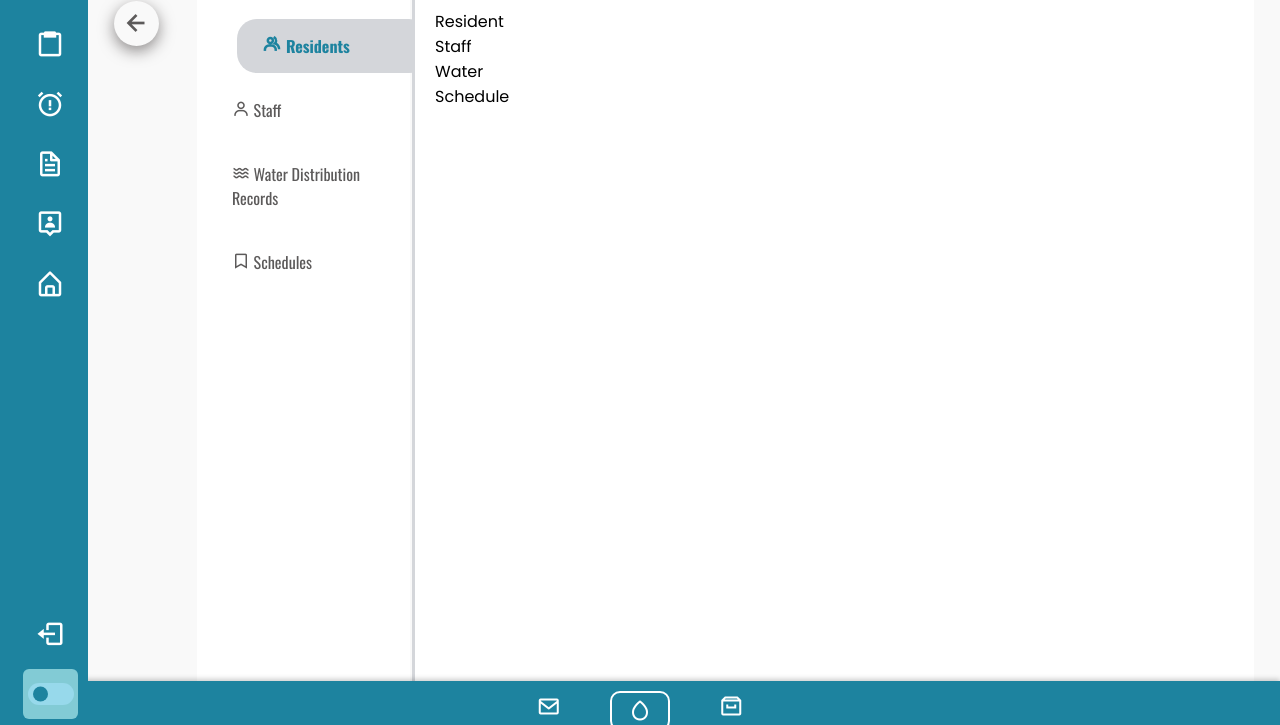
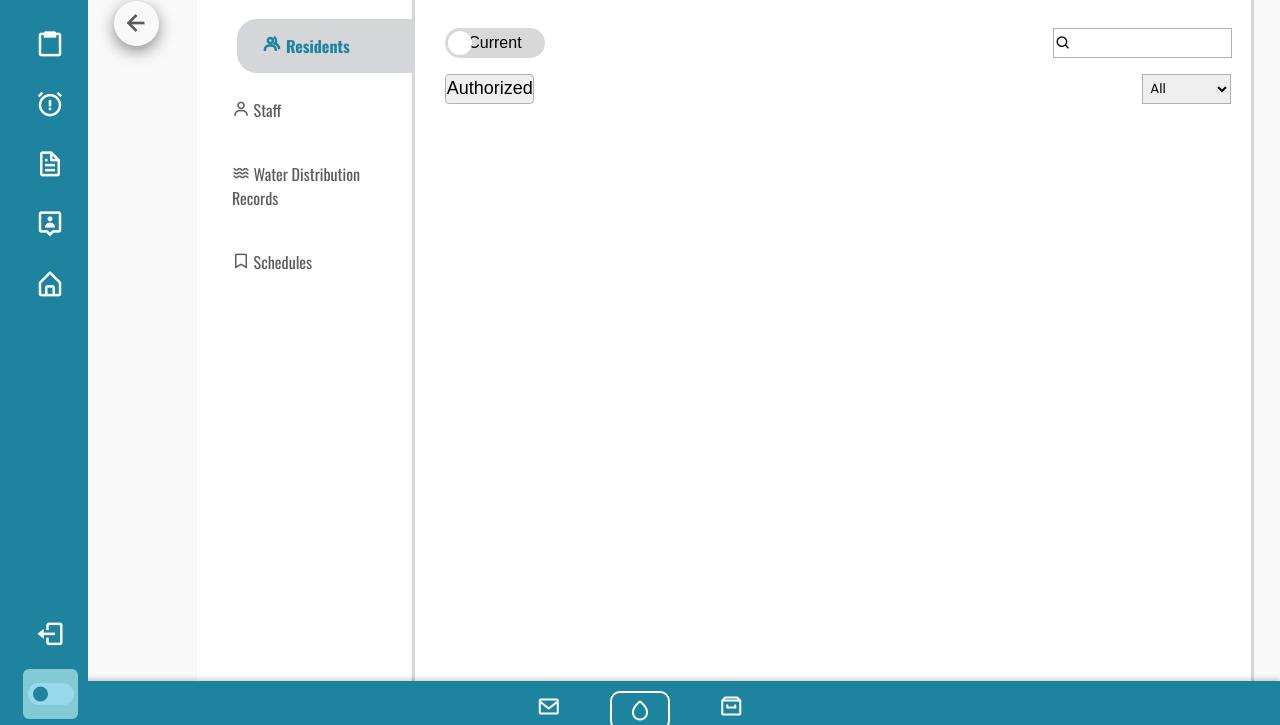
Before and after one commit to Jeem11/SolarydroSync, a website: page WebApp_Admin/F_Records_Res.html in a window 1280 px wide. Shown: the part 75-800 px from the top of the page. Drawn offline with nearby package versions, Linux system fonts and the light colour scheme; a web font is replaced by a local one.

Commit message:
modified:   WebApp_Admin/C_Navigation.html 	modified:   WebApp_Admin/E_AcctSetting.html 	modified:   WebApp_Admin/F_RecordsCon_Style.css 	modified:   WebApp_Admin/F_Records_Res.html 	new file:   WebApp_Admin/F_ResidentCon_Script.js

```diff
--- a/WebApp_Admin/F_RecordsCon_Style.css
+++ b/WebApp_Admin/F_RecordsCon_Style.css
@@ -41,7 +41,7 @@
     padding: 20px;
     box-sizing: border-box;
     background-color: white;
-    border-left: 3px solid #d4d6da;
+    border: 3px solid #d4d6da;
     right: 2px;
     overflow-y: auto;
     color: black;
@@ -122,3 +122,140 @@
     color: #5C5A5A; /* Maintain inactive button color */
     background: white; /* Keep inactive button background */
 }
+
+/*Div Pages */
+
+/*Resident */
+
+.resident-container{
+    display: block;
+}
+
+.residentnav {
+    display: grid;
+    justify-content: space-between;
+    align-items: center;
+    grid-template-columns: 1fr 0.3fr;
+    gap: 20px;
+    margin-top: 2%;
+    width: 100%;
+    /*border: 1px solid black; */
+}
+
+.restoggle {
+    display: none; /* Hide the checkbox */
+}
+
+.rToggleLbl {
+    display: inline-block;
+    width: 100px; /* Increased width for label text */
+    height: 30px;
+    background-color: #d8d8d8;
+    border-radius: 15px;
+    position: relative;
+    cursor: pointer;
+    margin-left: 10px;
+    text-align: center;
+    font-family: "Agdasima", sans-serif;
+    font-style: normal;
+    font-weight: 200;
+    color: rgb(0, 0, 0);
+    line-height: 30px;
+    transition: background-color 0.3s;
+}
+
+.rToggleLbl::after {
+    content: '';
+    position: absolute;
+    top: 3px;
+    left: 3px;
+    width: 24px;
+    height: 24px;
+    background-color: rgb(255, 255, 255);
+    border-radius: 50%;
+    transition: transform 0.3s;
+}
+
+.restoggle:checked + .rToggleLbl {
+    background-color: #c0c0c0;
+}
+
+.restoggle:checked + .rToggleLbl::after {
+    transform: translateX(70px);
+}
+
+.residentnav .famSearch{
+    margin-right: 0;
+    border: none;
+    width: 100%;
+    outline: none;
+}
+
+.residentnav i {
+    display: flex;
+    padding-left: 1%;
+    align-items: center;
+    border: 1px solid #abb3b8;
+    height: 30px;
+    width: 100%;
+    margin-left: 0.2%;
+}
+
+.residentnav .authoBtn{
+    height: 30px;
+    width: 15%;
+    font-family: "Agdasima", sans-serif;
+    font-style: normal;
+    font-weight: 200;
+    font-size: 18px;
+    margin-left: 10px;
+    border-radius: 4px;
+    border: 1px solid #abb3b8;
+    transition: 0.3s;
+}
+
+.residentnav .authoBtn:hover{
+    background-color: #00b8eb;
+    border: 1px solid rgb(55, 147, 223);
+    color: white;
+}
+
+.residentnav .authoBtn:active{
+    background-color: #1f76f8;
+    border: 1px solid rgb(55, 147, 223);
+    color: white;
+    height: 28px;
+    width: 14%;
+}
+
+.residentnav .locSearch{
+    grid-template-columns: 1fr 0.2fr;
+    padding: 2%;
+    height: 30px;
+    width: 50%;
+    border: 1px solid #abb3b8;
+    margin-left: 50%;
+}
+
+
+
+
+
+
+/*Staff */
+
+.staff-container{
+    display: none;
+}
+
+/*Water */
+
+.water-container{
+    display: none;
+}
+
+/*Schedule */
+
+.sched-container{
+    display: none;
+}
--- a/WebApp_Admin/F_Records_Res.html
+++ b/WebApp_Admin/F_Records_Res.html
@@ -181,7 +181,37 @@
         <div class="recordcontainer">
             <!--Residents-->
             <div class="resident-container">
-                Resident
+
+                <div class="residentnav">
+                    <input type="checkbox" class="restoggle" id="resToggle" onchange="updateLabel()">
+                    <label class="rToggleLbl" for="resToggle">Current</label>
+                    <i class="bx bx-search">
+                        <input type="text" class="famSearch" id="Fsearch">
+                    </i>
+                </div>
+
+                <div class="residentnav">
+                    <button class="authoBtn" id="authorize">Authorized</button>
+                    <select class="locSearch" id="locationSelect" name="locationType">
+                        <option value="all">All</option>
+                        <option value="bldg">Building</option>
+                        <option value="bldg_ext">Building Extension</option>
+                        <option value="mlla">Maralla</option>
+                        <option value="mllabrg">Maralla Bridge</option>
+                        <option value="up_mt">Upper Smokey Mountain</option>
+                    </select>
+                </div>
+
+
+                <div class="currentres-container">
+
+                </div>
+
+
+
+
+
+                <script src="F_ResidentCon_Script.js"></script>
             </div>
 
             <!--Staff-->
--- /dev/null
+++ b/WebApp_Admin/F_ResidentCon_Script.js
@@ -0,0 +1,10 @@
+function updateLabel() {
+    const toggle = document.getElementById('resToggle');
+    const label = document.querySelector('.rToggleLbl');
+
+    if (toggle.checked) {
+        label.textContent = 'Former'; // Update to Former Residents
+    } else {
+        label.textContent = 'Current'; // Update to Current Residents
+    }
+}
```
Also changed, not shown: WebApp_Admin/C_Navigation.html (+1 -1 lines), WebApp_Admin/E_AcctSetting.html (+1 -1 lines).
